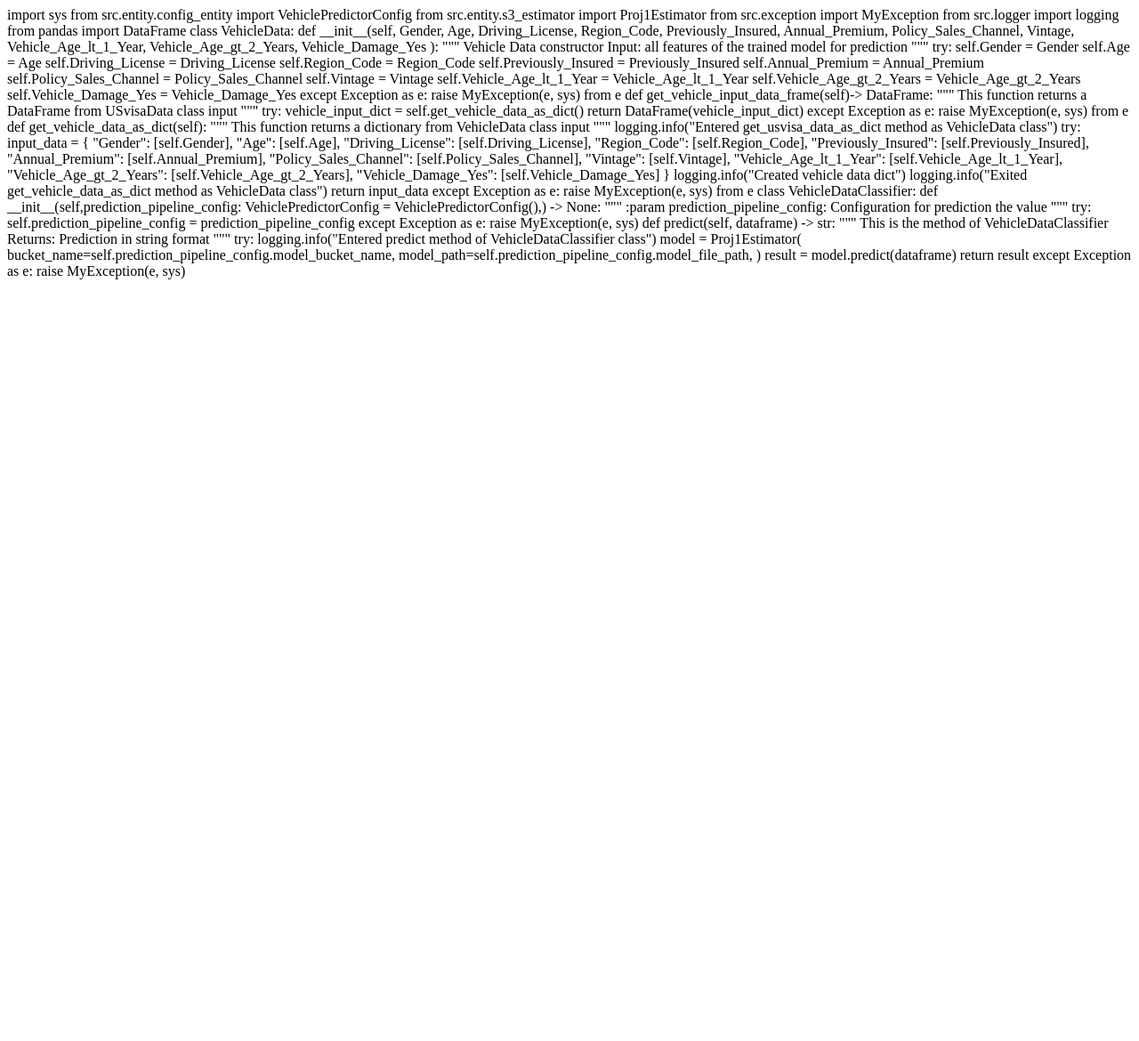
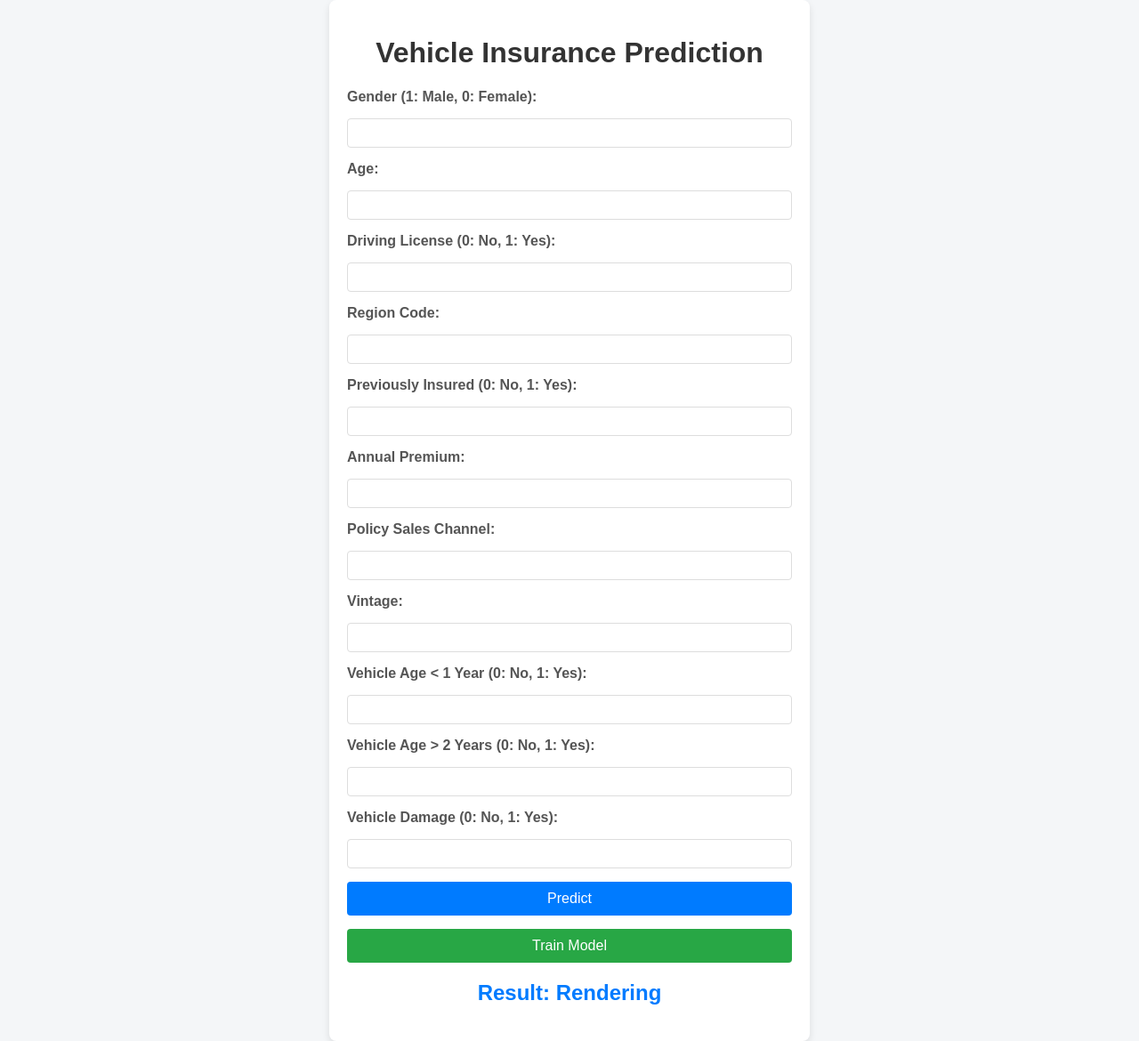
Before and after one commit to Abinand99/MLOPS-vehicle-insurance, a FastAPI app: page / in a window 1280 px wide. Shown: the whole page at 89% size. Before the commit the page ends 314 px from the top, so only its background shows below. Run offline with FastAPI, Linux system fonts and the light colour scheme; parts of the project's set-up code (start-up, migrations or seed data) failed here and were passed over.

Commit message:
fix error

```diff
--- a/templates/vehicledata.html
+++ b/templates/vehicledata.html
@@ -1,110 +1,62 @@
-import sys
-from src.entity.config_entity import VehiclePredictorConfig
-from src.entity.s3_estimator import Proj1Estimator
-from src.exception import MyException
-from src.logger import logging
-from pandas import DataFrame
+<!DOCTYPE html>
+<html lang="en">
+<head>
+    <meta charset="UTF-8">
+    <meta name="viewport" content="width=device-width, initial-scale=1.0">
+    <title>Vehicle Insurance Prediction</title>
+    <!-- Corrected the CSS path -->
+    <link rel="stylesheet" href="/static/css/style.css">
+</head>
+<body>
+    <div class="container">
+        <h1>Vehicle Insurance Prediction</h1>
 
+        <form method="post" action="/">
+            <label for="Gender">Gender (1: Male, 0: Female):</label>
+            <input type="number" id="Gender" name="Gender" min="0" max="1" required>
 
-class VehicleData:
-    def __init__(self,
-                Gender,
-                Age,
-                Driving_License,
-                Region_Code,
-                Previously_Insured,
-                Annual_Premium,
-                Policy_Sales_Channel,
-                Vintage,
-                Vehicle_Age_lt_1_Year,
-                Vehicle_Age_gt_2_Years,
-                Vehicle_Damage_Yes
-                ):
-        """
-        Vehicle Data constructor
-        Input: all features of the trained model for prediction
-        """
-        try:
-            self.Gender = Gender
-            self.Age = Age
-            self.Driving_License = Driving_License
-            self.Region_Code = Region_Code
-            self.Previously_Insured = Previously_Insured
-            self.Annual_Premium = Annual_Premium
-            self.Policy_Sales_Channel = Policy_Sales_Channel
-            self.Vintage = Vintage
-            self.Vehicle_Age_lt_1_Year = Vehicle_Age_lt_1_Year
-            self.Vehicle_Age_gt_2_Years = Vehicle_Age_gt_2_Years
-            self.Vehicle_Damage_Yes = Vehicle_Damage_Yes
+            <label for="Age">Age:</label>
+            <input type="number" id="Age" name="Age" required>
 
-        except Exception as e:
-            raise MyException(e, sys) from e
+            <label for="Driving_License">Driving License (0: No, 1: Yes):</label>
+            <input type="number" id="Driving_License" name="Driving_License" min="0" max="1" required>
 
-    def get_vehicle_input_data_frame(self)-> DataFrame:
-        """
-        This function returns a DataFrame from USvisaData class input
-        """
-        try:
+            <label for="Region_Code">Region Code:</label>
+            <input type="number" step="0.01" id="Region_Code" name="Region_Code" required>
 
-            vehicle_input_dict = self.get_vehicle_data_as_dict()
-            return DataFrame(vehicle_input_dict)
+            <label for="Previously_Insured">Previously Insured (0: No, 1: Yes):</label>
+            <input type="number" id="Previously_Insured" name="Previously_Insured" min="0" max="1" required>
 
-        except Exception as e:
-            raise MyException(e, sys) from e
+            <label for="Annual_Premium">Annual Premium:</label>
+            <input type="number" step="0.01" id="Annual_Premium" name="Annual_Premium" required>
 
+            <label for="Policy_Sales_Channel">Policy Sales Channel:</label>
+            <input type="number" step="0.01" id="Policy_Sales_Channel" name="Policy_Sales_Channel" required>
 
-    def get_vehicle_data_as_dict(self):
-        """
-        This function returns a dictionary from VehicleData class input
-        """
-        logging.info("Entered get_usvisa_data_as_dict method as VehicleData class")
+            <label for="Vintage">Vintage:</label>
+            <input type="number" id="Vintage" name="Vintage" required>
 
-        try:
-            input_data = {
-                "Gender": [self.Gender],
-                "Age": [self.Age],
-                "Driving_License": [self.Driving_License],
-                "Region_Code": [self.Region_Code],
-                "Previously_Insured": [self.Previously_Insured],
-                "Annual_Premium": [self.Annual_Premium],
-                "Policy_Sales_Channel": [self.Policy_Sales_Channel],
-                "Vintage": [self.Vintage],
-                "Vehicle_Age_lt_1_Year": [self.Vehicle_Age_lt_1_Year],
-                "Vehicle_Age_gt_2_Years": [self.Vehicle_Age_gt_2_Years],
-                "Vehicle_Damage_Yes": [self.Vehicle_Damage_Yes]
-            }
+            <label for="Vehicle_Age_lt_1_Year">Vehicle Age < 1 Year (0: No, 1: Yes):</label>
+            <input type="number" id="Vehicle_Age_lt_1_Year" name="Vehicle_Age_lt_1_Year" min="0" max="1" required>
 
-            logging.info("Created vehicle data dict")
-            logging.info("Exited get_vehicle_data_as_dict method as VehicleData class")
-            return input_data
+            <label for="Vehicle_Age_gt_2_Years">Vehicle Age > 2 Years (0: No, 1: Yes):</label>
+            <input type="number" id="Vehicle_Age_gt_2_Years" name="Vehicle_Age_gt_2_Years" min="0" max="1" required>
 
-        except Exception as e:
-            raise MyException(e, sys) from e
+            <label for="Vehicle_Damage_Yes">Vehicle Damage (0: No, 1: Yes):</label>
+            <input type="number" id="Vehicle_Damage_Yes" name="Vehicle_Damage_Yes" min="0" max="1" required>
 
-class VehicleDataClassifier:
-    def __init__(self,prediction_pipeline_config: VehiclePredictorConfig = VehiclePredictorConfig(),) -> None:
-        """
-        :param prediction_pipeline_config: Configuration for prediction the value
-        """
-        try:
-            self.prediction_pipeline_config = prediction_pipeline_config
-        except Exception as e:
-            raise MyException(e, sys)
+            <button type="submit">Predict</button>
+        </form>
 
-    def predict(self, dataframe) -> str:
-        """
-        This is the method of VehicleDataClassifier
-        Returns: Prediction in string format
-        """
-        try:
-            logging.info("Entered predict method of VehicleDataClassifier class")
-            model = Proj1Estimator(
-                bucket_name=self.prediction_pipeline_config.model_bucket_name,
-                model_path=self.prediction_pipeline_config.model_file_path,
-            )
-            result =  model.predict(dataframe)
+        <form method="get" action="/train">
+            <button type="submit" class="train-button">Train Model</button>
+        </form>
 
-            return result
-
-        except Exception as e:
-            raise MyException(e, sys)
+        {% if context %}
+            <div class="result">
+                <h2>Result: {{ context }}</h2>
+            </div>
+        {% endif %}
+    </div>
+</body>
+</html>
```
Also changed, not shown: 1 other file.
